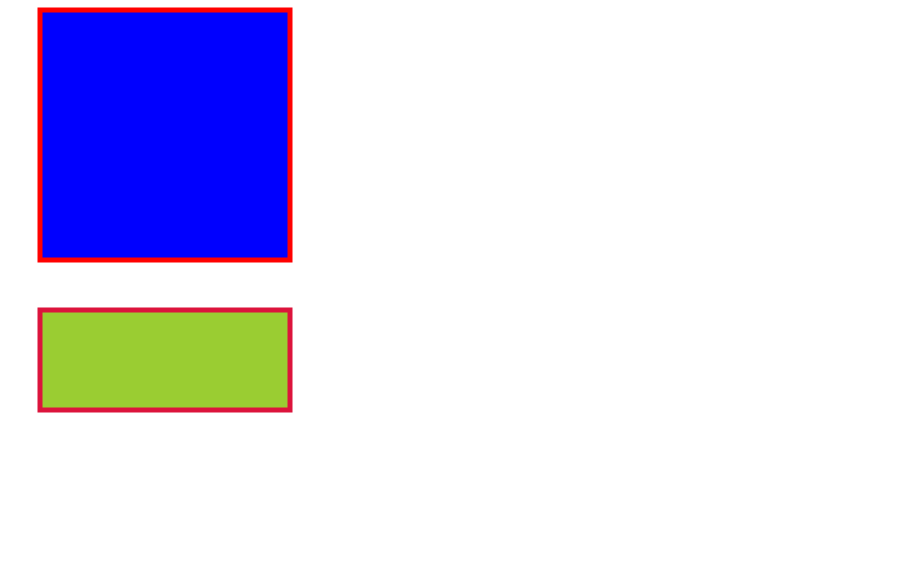
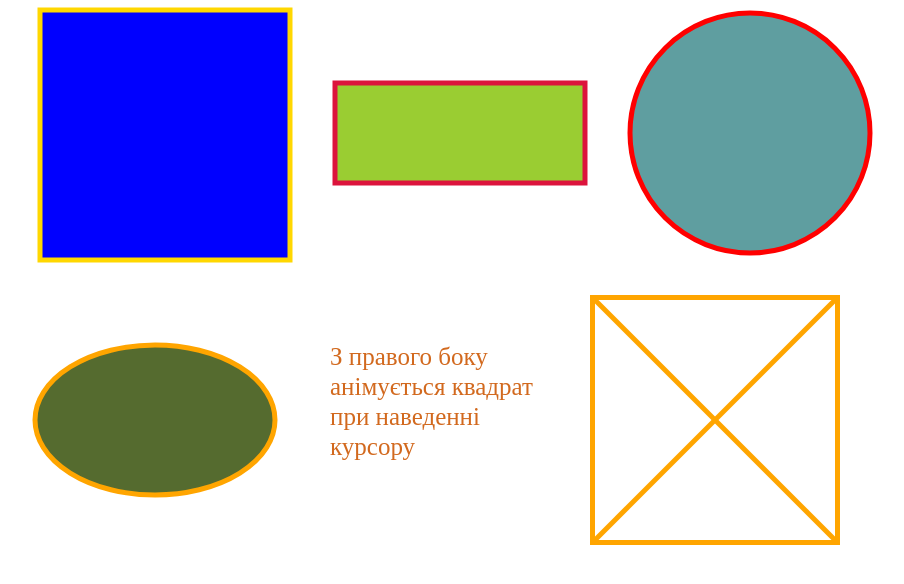
Before and after one commit to Jenajin/Hillel__SVG, a plain HTML site: page index.html in a window 1280 px wide. Shown: the whole page, without its empty margins (130-1034 px from the left). Drawn offline with Linux system fonts and the light colour scheme.

Commit message:
finished animation

```diff
--- a/assets/css/style.css
+++ b/assets/css/style.css
@@ -9,11 +9,56 @@
     padding: 0 20px;
     margin-inline: auto;
     display: flex;
-    flex-direction: column;
+    flex-wrap: wrap;
     gap: 30px;
+    align-items: center;
 }
 
-/* .svg {
-    width: 300px;
-    height: 300px;
-} */
+.svg-text {
+    fill:chocolate;
+    font-size: 25px;
+    animation-name: text;
+    animation-timing-function: linear;
+    animation-iteration-count: infinite;
+    animation-duration: 1s;
+}
+
+@keyframes text {
+    0% {
+        fill:chocolate;
+        transform: scale(1);
+    }
+
+    50% {
+        fill: red;
+        transform: scale(1.1);
+    }
+
+    100% {
+        fill:chocolate;
+        transform: scale(1);
+    }
+}
+
+.svg__rect {
+    fill: transparent;
+    stroke: orange;
+    stroke-width: 10;
+    transition: 0.5s ease-in-out;
+}
+
+.svg__line {
+    stroke-width: 5px;
+    stroke: orange;
+    transition: 0.5s ease-in-out;
+}
+
+.svg:hover .svg__rect {
+    fill: brown;
+    stroke: green;
+}
+
+.svg:hover .svg__line {
+    stroke: green;
+
+}
--- a/index.html
+++ b/index.html
@@ -13,22 +13,45 @@
 
 <body>
 
-
-
     <div class="container">
 
-        <svg class="svg" width="270" height="270">
-            <rect class="quadrate" x="10" y="10" width="250" height="250" fill="blue" stroke="red" stroke-width="5">
+        <svg width="265" height="265">
+            <rect class="quadrate" x="10" y="10" width="250" height="250"
+                style="fill:blue; stroke:gold; stroke-width:5;" />
         </svg>
 
         <svg class="svg" width="270" height="120">
-            <rect class="rectangl" x="10" y="10" width="250" height="100" fill="yellowgreen" stroke="crimson" stroke-width="5">
+            <rect class="rectangl" x="10" y="10" width="250" height="100" style="fill:yellowgreen; stroke:crimson;
+            stroke-width: 5;" />
+        </svg>
+
+        <svg width="250" height="250">
+            <circle cx="125" cy="125" r="120" style="stroke:red; fill:cadetblue; stroke-width:5;" />
+        </svg>
+
+        <svg width="250" height="160">
+            <ellipse cx="125" cy="80" rx="120" ry="75" style="stroke: orange; fill:darkolivegreen; stroke-width:5;" />
+        </svg>
+
+        <svg class="svg-text" width="250" height="250">
+            <text x="0" y="0">
+                <tspan x="20" y="70">З правого боку</tspan>
+                <tspan x="20" y="100">анімується квадрат</tspan>
+                <tspan x="20" y="130">при наведенні</tspan>
+                <tspan x="20" y="160">курсору</tspan>
+            </text>
+        </svg>
+
+        <svg class="svg" width="250" height="250">
+            <g class="svg__group">
+                <rect class="svg__rect" x="0" y="0" width="250" height="250" />
+                <line class="svg__line" x1="0" x2="250" y1="0" y2="250" />
+                <line class="svg__line" x1="250" x2="0" y1="0" y2="250" />
+            </g>
         </svg>
 
     </div>
 
-
-
 </body>
 
 </html>
```
